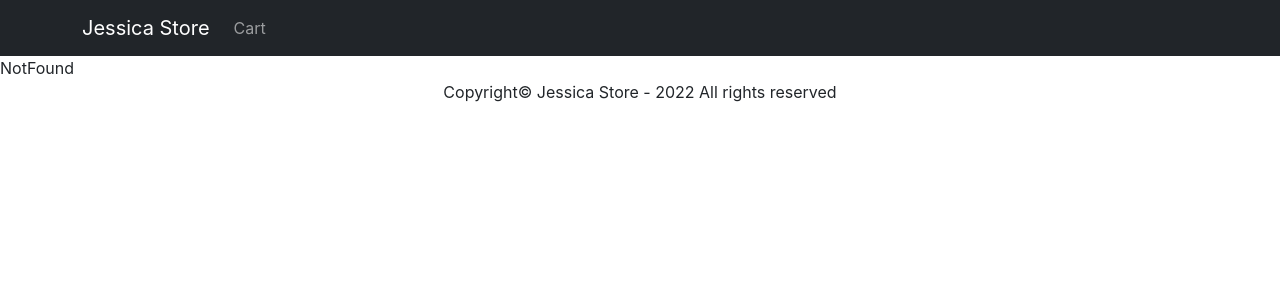
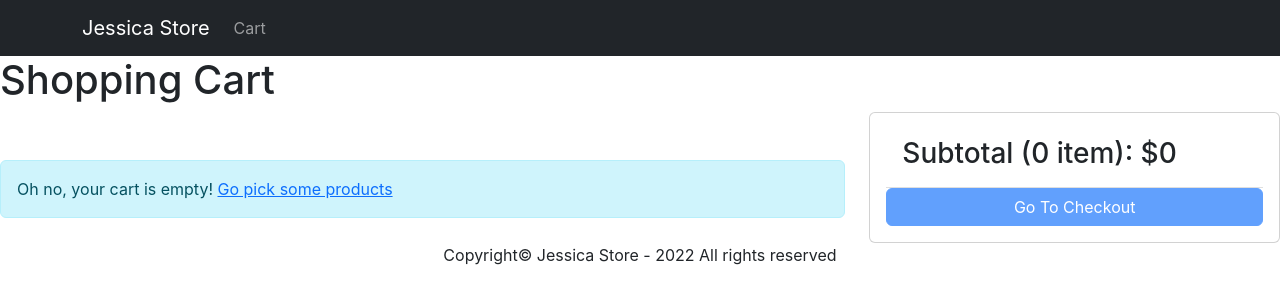
Before and after one commit to YellowFlash2012/ahime-with-bassir, a React (Create React App) app in the folder client/: page /cart in a window 1280 px wide. Shown: the top 304 px of the page. Built offline with nearby package versions, Linux system fonts and the light colour scheme.

Commit message:
design and implement the html structure of cart page

```diff
--- a/client/src/App.js
+++ b/client/src/App.js
@@ -11,6 +11,7 @@ import Product from "./pages/Product";
 
 import "react-toastify/dist/ReactToastify.css";
 import Footer from "./components/Footer";
+import Cart from "./pages/Cart";
 
 
 function App() {
@@ -20,7 +21,11 @@ function App() {
         <NavbarComp/>
             <Routes>
                 <Route path="/" element={<Home />} />
+
                 <Route path="/product/:slug" element={<Product />} />
+
+                <Route path="/cart" element={<Cart />} />
+
                 <Route path="*" element={<NotFound />} />
             </Routes>
             <ToastContainer />
--- a/client/src/components/Navbar.js
+++ b/client/src/components/Navbar.js
@@ -22,7 +22,7 @@ const NavbarComp = () => {
                                 Cart
                                 {cartItems.length > 0 && (
                                     <Badge pill bg="success">
-                                        {cartItems.length}
+                                        {cartItems.reduce((a,b)=>a+b.qty,0)}
                                     </Badge>
                                 )}
                             </Link>
--- a/client/src/features/cartSlice.js
+++ b/client/src/features/cartSlice.js
@@ -11,9 +11,17 @@ export const cartSlice = createSlice({
     initialState,
     reducers: {
         addTocart: (state, action) => {
+            const newPdt = action.payload;
+
+
+            const existingPdt = state.cartItems.find(pdt => pdt._id === newPdt._id);
+
+
+            const cartItems = existingPdt ? state.cartItems.map(pdt => pdt._id === existingPdt._id ? newPdt : pdt) : [...state.cartItems, newPdt];
+
             return {
                 ...state,
-                cartItems:[...state.cartItems, action.payload]
+                cartItems
             }
         }
     },
--- a/client/src/index.css
+++ b/client/src/index.css
@@ -59,3 +59,7 @@ main {
   align-items: center;
 
 }
+
+.img-thumbnail {
+  height: 80px;
+}
--- /dev/null
+++ b/client/src/pages/Cart.js
@@ -0,0 +1,109 @@
+import { Button, Card, Col, ListGroup, ListGroupItem, Row } from "react-bootstrap";
+import { Helmet } from "react-helmet-async";
+import { useSelector } from "react-redux";
+import { Link } from "react-router-dom";
+import MessageBox from "../components/MessageBox";
+
+const Cart = () => {
+    const { cartItems } = useSelector(store => store.cart);
+
+    return (
+        <div>
+            <Helmet>
+                <title>Shopping Cart</title>
+            </Helmet>
+
+            <h1>Shopping Cart</h1>
+
+            <Row>
+                <Col md={8}>
+                    {cartItems.length === 0 ? (
+                        <MessageBox>
+                            Oh no, your cart is empty!{" "}
+                            <Link to="/">Go pick some products</Link>
+                        </MessageBox>
+                    ) : (
+                        <ListGroup>
+                            {cartItems.map((item) => (
+                                <ListGroupItem key={item._id}>
+                                    <Row className="align-items-center">
+                                        <Col md={4}>
+                                            <img
+                                                src={item.image}
+                                                alt={item.name}
+                                                className="img-fluid rounded img-thumbnail"
+                                            />{" "}
+                                            <Link to={`/product/${item.slug}`}>
+                                                {item.name}
+                                            </Link>
+                                        </Col>
+
+                                        <Col md={3}>
+                                            <Button
+                                                variant="light"
+                                                disabled={item.qty === 1}
+                                            >
+                                                <i className="fas fa-minus-circle"></i>
+                                            </Button>{" "}
+                                            <span>{item.qty}</span>{" "}
+                                            <Button
+                                                variant="light"
+                                                disabled={
+                                                    item.qty ===
+                                                    item.countInStock
+                                                }
+                                            >
+                                                <i className="fas fa-plus-circle"></i>
+                                            </Button>
+                                        </Col>
+
+                                        <Col md={3}>${item.price}</Col>
+
+                                        <Col md={2}>
+                                            <Button variant="light">
+                                                <i className="fas fa-trash"></i>
+                                            </Button>
+                                        </Col>
+                                    </Row>
+                                </ListGroupItem>
+                            ))}
+                        </ListGroup>
+                    )}
+                </Col>
+
+                <Col md={4}>
+                    <Card>
+                        <Card.Body>
+                            <ListGroup variant="flush">
+                                <ListGroupItem>
+                                    <h3>
+                                        Subtotal (
+                                        {cartItems.reduce(
+                                            (a, c) => a + c.qty,
+                                            0
+                                            )}{" "}{cartItems.reduce(
+                                            (a, c) => a + c.qty,
+                                            0
+                                            ) <= 1 ? "item" : "items"}): $
+
+                                        {cartItems.reduce(
+                                            (a, c) => a + c.price*c.qty,
+                                            0
+                                        )}
+                                    </h3>
+                                </ListGroupItem>
+
+                                <ListGroup>
+                                    <div className="d-grid">
+                                        <Button type="button" variant="primary" disabled={cartItems.length === 0}>Go To Checkout</Button>
+                                    </div>
+                                </ListGroup>
+                            </ListGroup>
+                        </Card.Body>
+                    </Card>
+                </Col>
+            </Row>
+        </div>
+    );
+};
+export default Cart;
--- a/client/src/pages/Product.js
+++ b/client/src/pages/Product.js
@@ -1,6 +1,6 @@
 import { useEffect } from "react";
 import { useDispatch, useSelector } from "react-redux";
-import { useParams } from "react-router-dom";
+import { useParams, useNavigate } from "react-router-dom";
 import {
     Badge,
     Button,
@@ -20,6 +20,7 @@ import { Helmet } from "react-helmet-async";
 import Loading from "../components/Loading";
 import MessageBox from "../components/MessageBox";
 import { addTocart } from "../features/cartSlice";
+import axios from "axios";
 
 const Product = () => {
     const { slug } = useParams();
@@ -28,15 +29,33 @@ const Product = () => {
         (store) => store.products
     );
 
+    const { cartItems } = useSelector((store) => store.cart);
+
     const dispatch = useDispatch();
+    const navigate = useNavigate();
+
 
     useEffect(() => {
         dispatch(fetchSingleProduct(slug));
     }, []);
 
-    const addToCartHandler = () => {
-        dispatch(addTocart({...product, qty:1}))
-    }
+    const addToCartHandler = async () => {
+        const existingPdt = cartItems.find(x => x._id === product._id);
+
+        const qty = existingPdt ? existingPdt.qty + 1 : 1;
+
+        const { data } = await axios.get(`/api/v1/products/${product._id}`);
+
+
+        if (data.countInStock < qty) {
+            window.alert(`Exceeded Max product quantity is ${data.countInStock}`);
+
+            return;
+        };
+        dispatch(addTocart({ ...product, qty }))
+
+        navigate("/cart")
+    };
 
     return (
         <div className="product-container">
```
Also changed, not shown: 2 other files (tests, documents, lock files or other folders).
